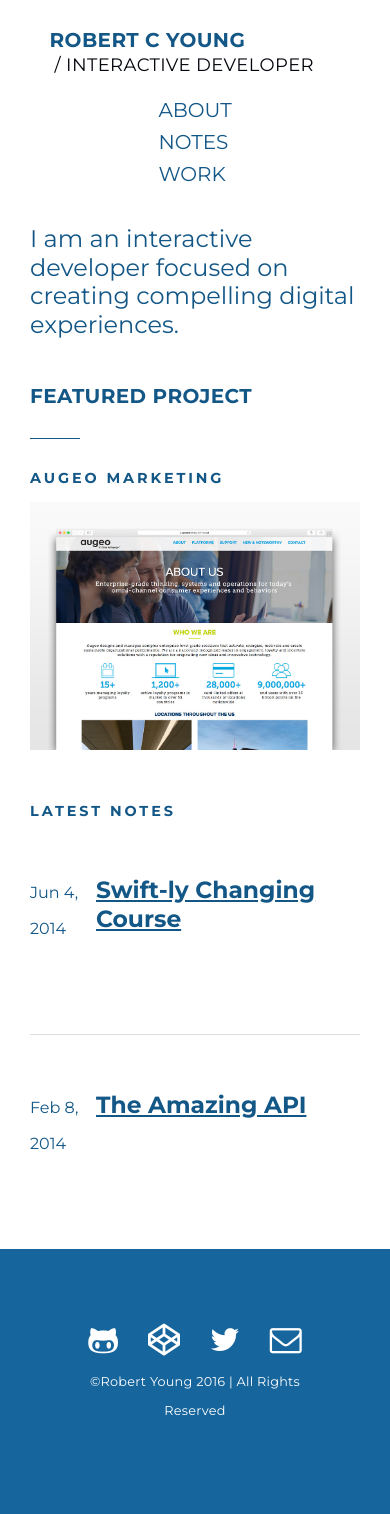
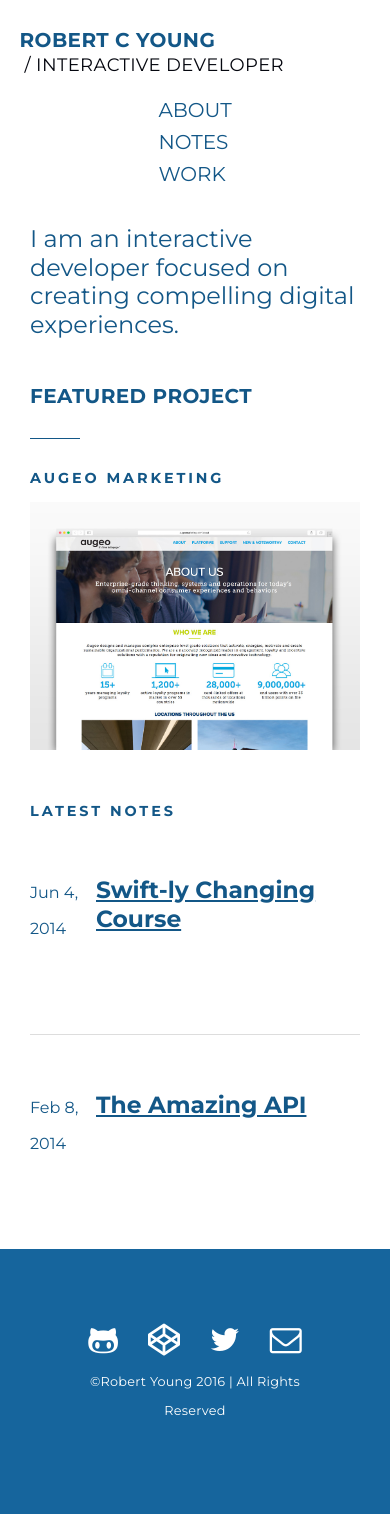
Before and after one commit to ryoungz/robblog, a Jekyll site: the page built from index.html, in a window 390 px wide. Built offline with Jekyll 4.4.1, drawn with Linux system fonts in a browser that asks for light colours; nearby versions of some CDN libraries.

Commit message:
mobile styling for header heading.

```diff
--- a/_sass/_layout.scss
+++ b/_sass/_layout.scss
@@ -389,6 +389,9 @@ figure.effect-sadie:hover p {
     width: 90%;
     margin: 0 auto;
   }
+  .main-content .header-title {
+    padding-left: 0;
+  }
   .primary {
     padding-right: 0;
   }
```
